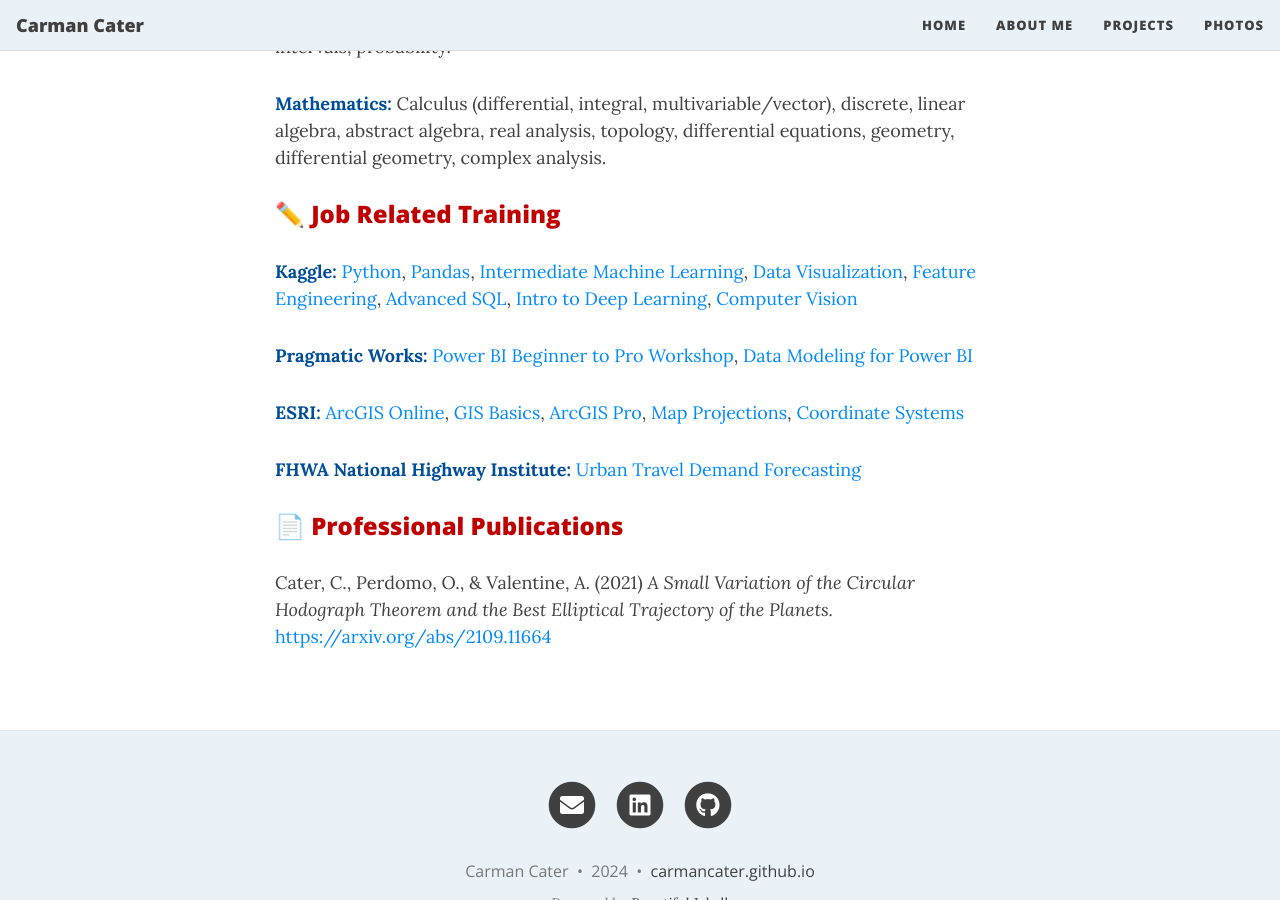
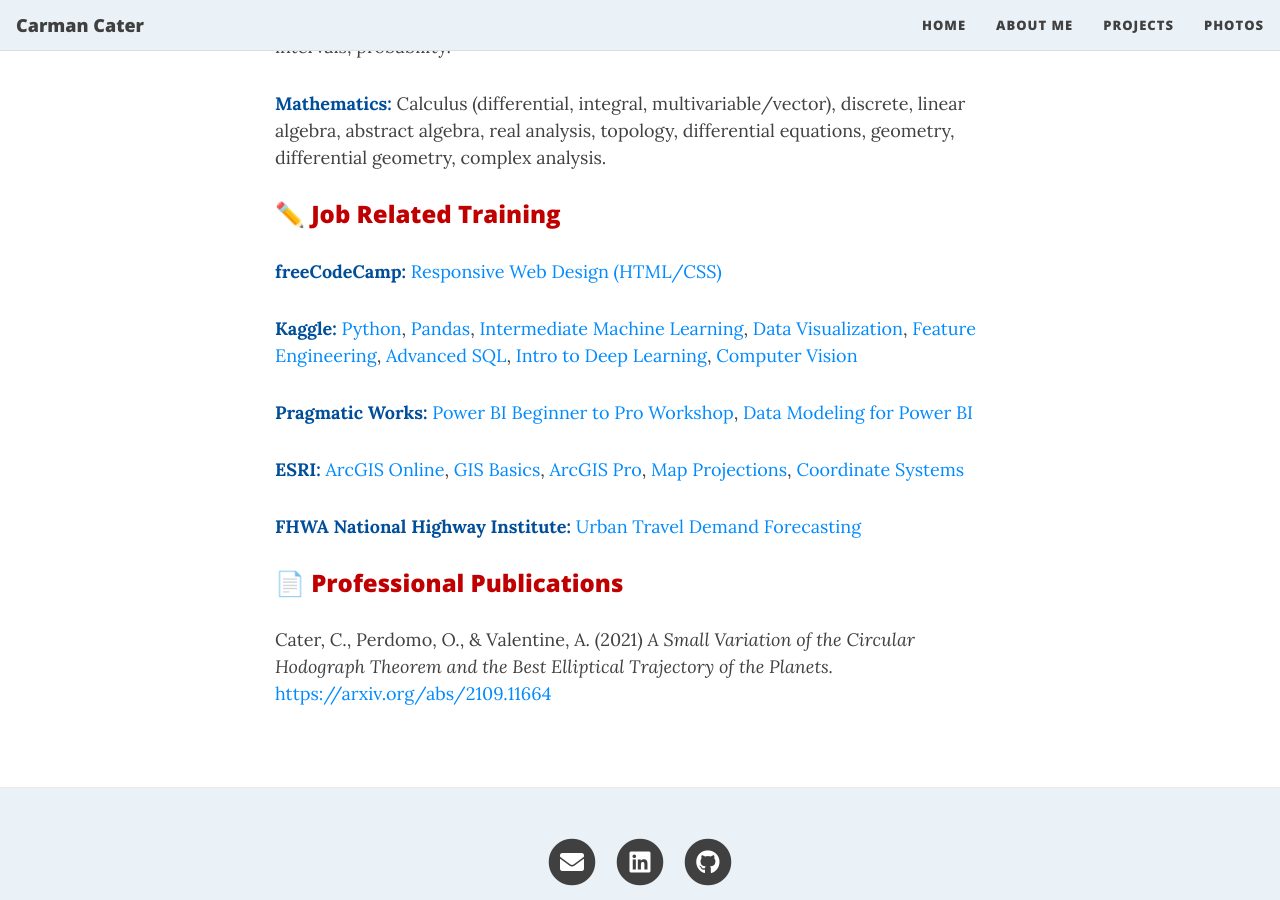
Before and after one commit to carmancater/carmancater.github.io, a Jekyll site: the page built from aboutme.md, in a window 1280 px wide and 900 px high, scrolled down 2978 px. Built offline with Jekyll 4.4.1, drawn with Linux system fonts in a browser that asks for light colours; nearby versions of some CDN libraries; emoji names are drawn with the system emoji font.

Commit message:
Update aboutme.md

```diff
--- a/aboutme.md
+++ b/aboutme.md
@@ -69,6 +69,8 @@ Rate My Professor reviews: [Central CT State University](https://www.ratemyprofe
 
 ### :pencil2: <span style="color: #C00000">Job Related Training</span>
 
+<span style="color: #004E9A">**freeCodeCamp:**</span> [Responsive Web Design (HTML/CSS)](https://www.freecodecamp.org/certification/niteoneuaf/responsive-web-design){:target="_blank"}
+
 <span style="color: #004E9A">**Kaggle:**</span> [Python](https://www.kaggle.com/learn/certification/ccater/python){:target="_blank"}, [Pandas](https://www.kaggle.com/learn/certification/ccater/pandas){:target="_blank"}, [Intermediate Machine Learning](https://www.kaggle.com/learn/certification/ccater/intermediate-machine-learning){:target="_blank"}, [Data Visualization](https://www.kaggle.com/learn/certification/ccater/data-visualization){:target="_blank"}, [Feature Engineering](https://www.kaggle.com/learn/certification/ccater/feature-engineering){:target="_blank"}, [Advanced SQL](https://www.kaggle.com/learn/certification/ccater/advanced-sql){:target="_blank"}, [Intro to Deep Learning](https://www.kaggle.com/learn/certification/ccater/intro-to-deep-learning){:target="_blank"}, [Computer Vision](https://www.kaggle.com/learn/certification/ccater/computer-vision){:target="_blank"}
 
 <span style="color: #004E9A">**Pragmatic Works:**</span> [Power BI Beginner to Pro Workshop](https://carmancater.github.io/assets/pdf/Power BI Beginner to Pro Workshop - Carman Cater.pdf){:target="_blank"}, [Data Modeling for Power BI](https://carmancater.github.io/assets/pdf/Data Modeling for Power BI Workshop - Carman Cater.pdf){:target="_blank"}
```
